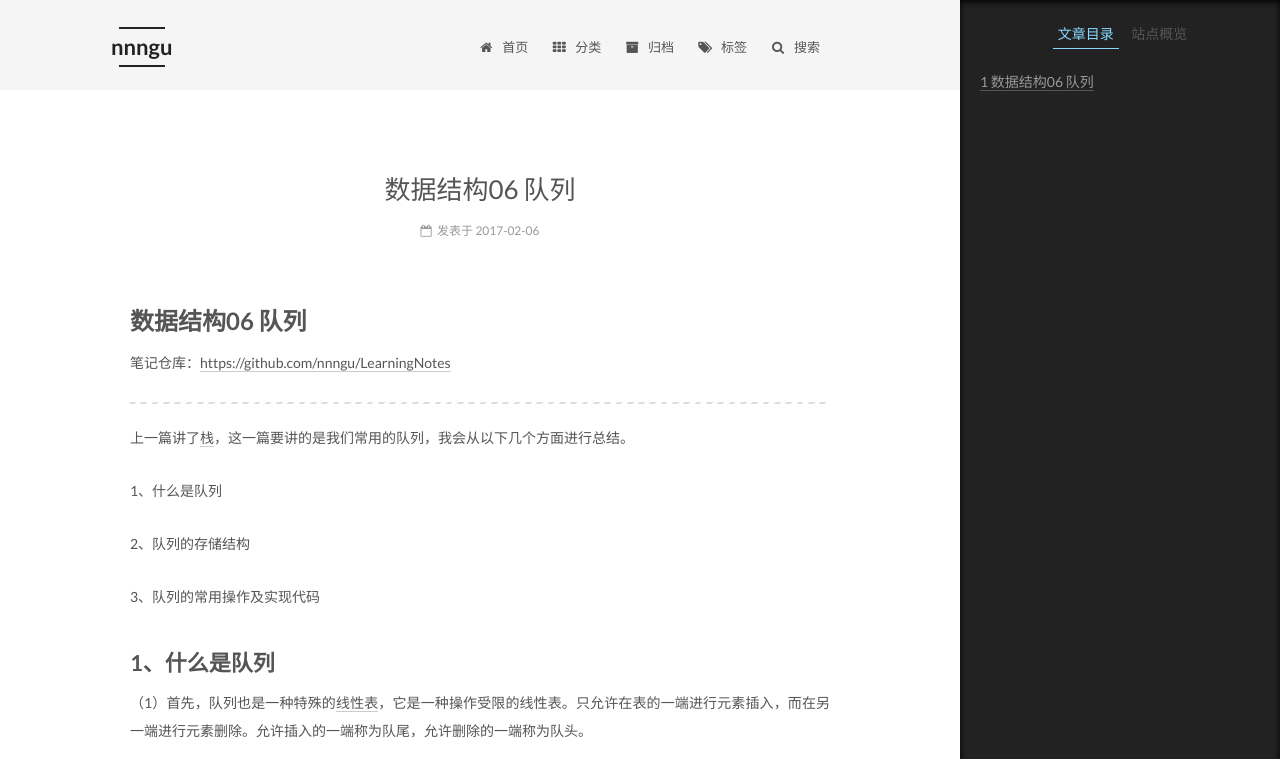
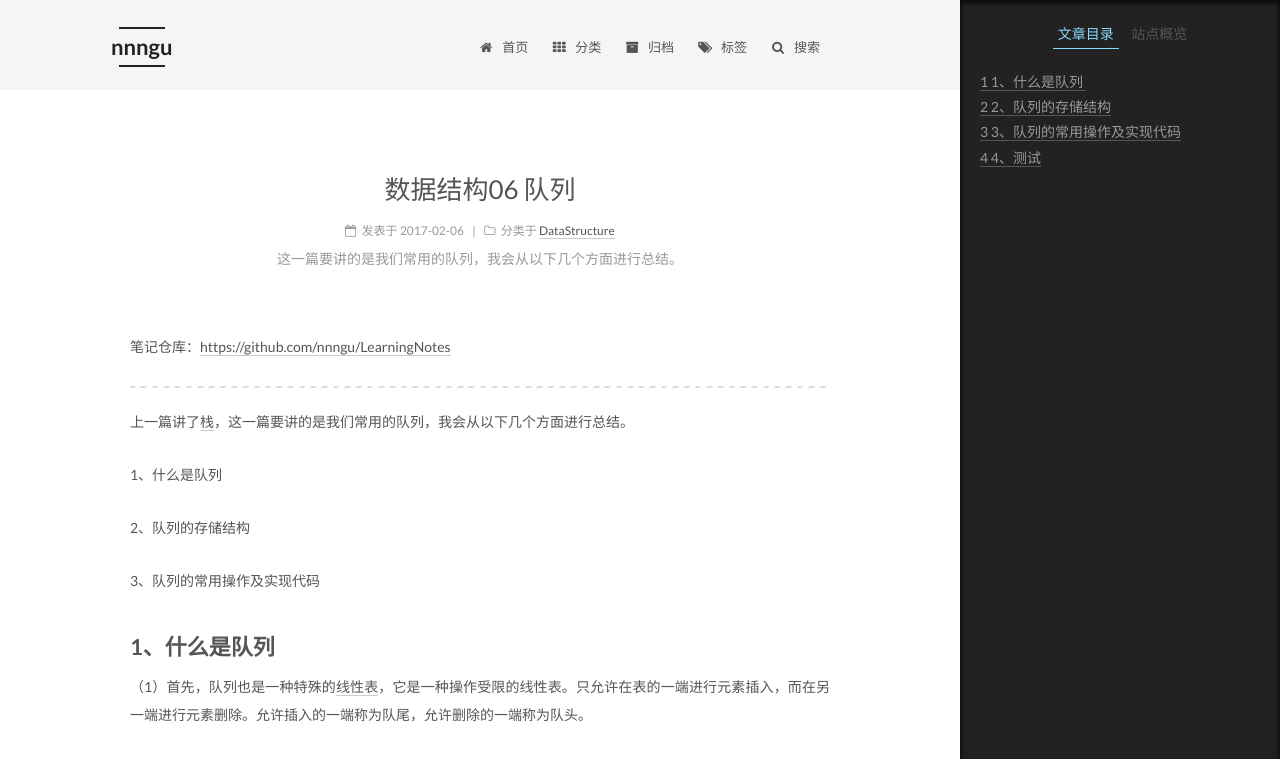
Before and after one commit to nnngu/LearningNotes, a Jekyll site: the page built from _posts/2017-02-06-数据结构06 队列.md, in a window 1280 px wide and 1400 px high. Shown: the top 759 px of the window. Built offline with Jekyll 4.4.1, drawn with Linux system fonts in a browser that asks for light colours.

Commit message:
修改文件: _posts/2017-02-06-数据结构06 队列.md

```diff
--- a/_posts/2017-02-06-数据结构06 队列.md
+++ b/_posts/2017-02-06-数据结构06 队列.md
@@ -1,4 +1,7 @@
-# 数据结构06 队列
+---
+categories: DataStructure
+description: 这一篇要讲的是我们常用的队列，我会从以下几个方面进行总结。
+---
 
 笔记仓库：[https://github.com/nnngu/LearningNotes](https://github.com/nnngu/LearningNotes)
 
```
